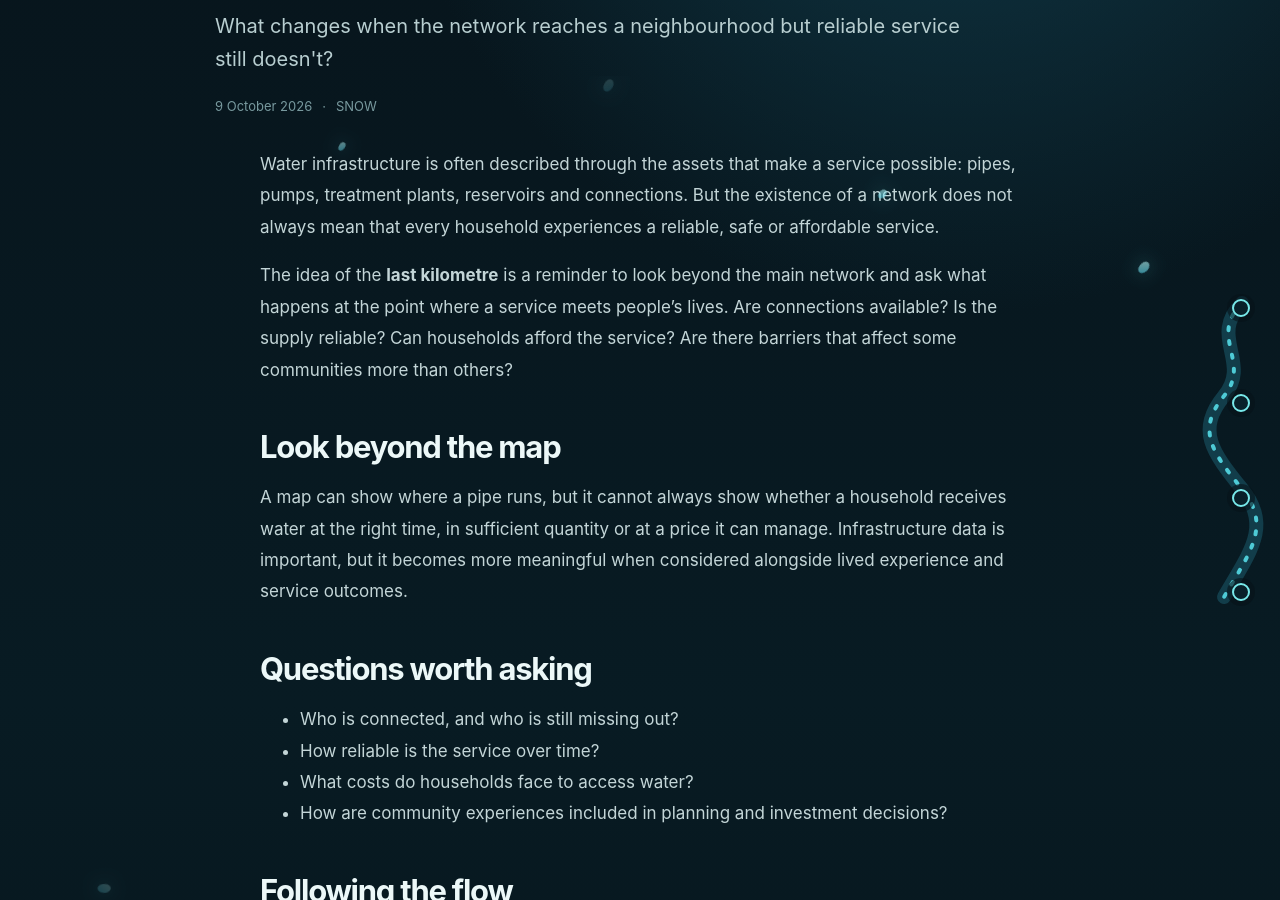
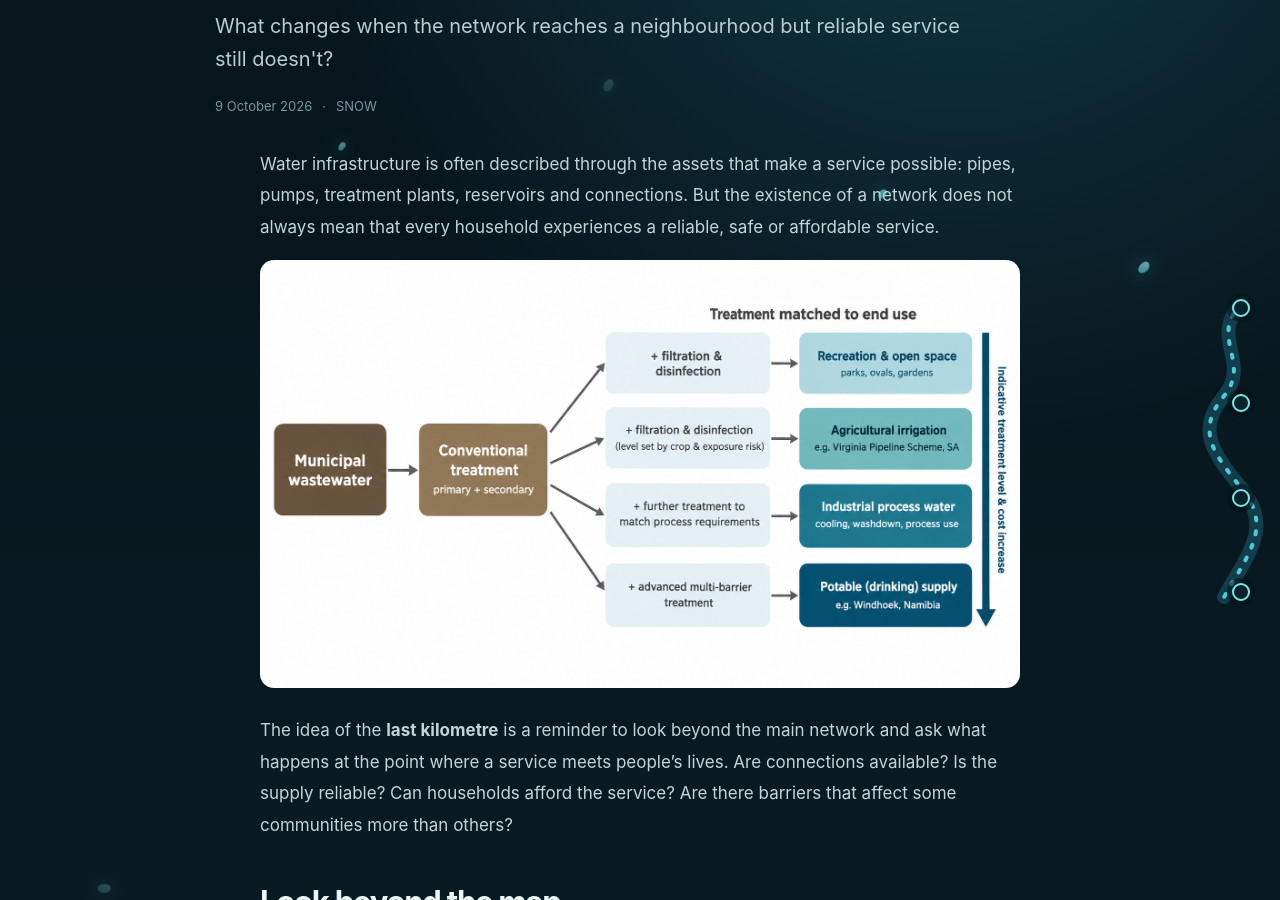
Before and after one commit to c0v3rtbuddh4/snow-water-services-blog, a Jekyll site: the page built from _posts/2026-10-09-last-kilometre-of-water.md, in a window 1280 px wide and 900 px high, scrolled down 365 px. Built offline with Jekyll 4.4.1, drawn with Linux system fonts in a browser that asks for light colours.

Commit message:
Update 2026-10-09-last-kilometre-of-water.md

```diff
--- a/_posts/2026-10-09-last-kilometre-of-water.md
+++ b/_posts/2026-10-09-last-kilometre-of-water.md
@@ -7,6 +7,8 @@ author: "SNOW"
 excerpt: "What changes when the network reaches a neighbourhood but reliable service still doesn't?"
 ---
 Water infrastructure is often described through the assets that make a service possible: pipes, pumps, treatment plants, reservoirs and connections. But the existence of a network does not always mean that every household experiences a reliable, safe or affordable service.
+
+![Water reuse treatment process]({{ '/assets/images/Wastwater - Group Blog - Figure 2 (Chat).png' | relative_url }})
 
 The idea of the **last kilometre** is a reminder to look beyond the main network and ask what happens at the point where a service meets people's lives. Are connections available? Is the supply reliable? Can households afford the service? Are there barriers that affect some communities more than others?
 
```
